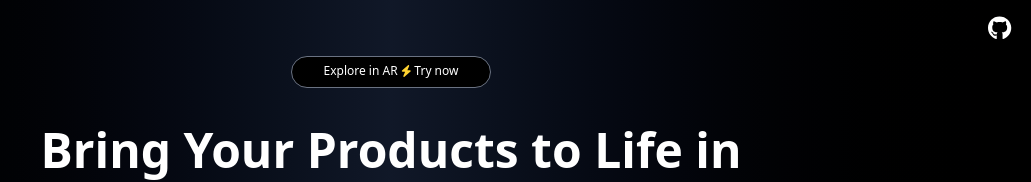
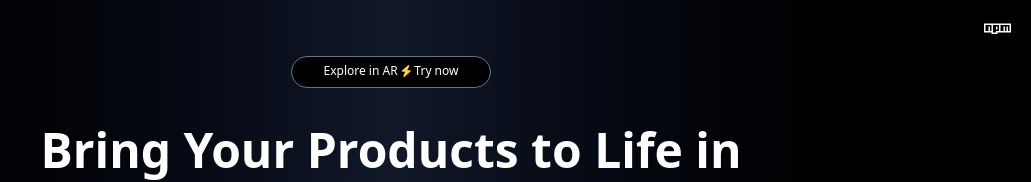
Before and after one commit to rajand2510/npm-roomcraft, a React (Vite) app: page / in a window 1280 px wide. Shown: the top 182 px of the page, without its empty margins (249-1280 px from the left). Built offline with nearby package versions, Linux system fonts and the light colour scheme.

Commit message:
icon change

```diff
--- a/src/pages/Home.jsx
+++ b/src/pages/Home.jsx
@@ -1,6 +1,7 @@
 import { FontAwesomeIcon } from '@fortawesome/react-fontawesome';
 import { useState } from "react";
-import {  faGithub } from '@fortawesome/free-brands-svg-icons';
+import { faNpm } from '@fortawesome/free-brands-svg-icons';
+
 import { faBolt, faArrowRight as faArrowRightSolid } from '@fortawesome/free-solid-svg-icons';
 import { Arcard } from "room-craft"; // Assuming this is the AR product card package
 import { Clipboard, ClipboardCheck } from "lucide-react";
@@ -17,8 +18,8 @@ const Home = () => {
         <div className="bg-gradient-to-r from-black via-gray-900 to-black text-white min-h-screen flex  items-start justify-center"> {/* Change items-center to items-start */}
             {/* <Navbar  /> */}
                       <div className="flex  absolute  w-full mr-10 mt-4 justify-end space-x-4 mb-4">
-    <a href="#" className="text-white">
-    <FontAwesomeIcon className="text-2xl" icon={faGithub} />
+    <a href="https://www.npmjs.com/package/room-craft" className="text-white">
+    <FontAwesomeIcon className="text-2xl" icon={faNpm} />
 
     </a>
 </div>
```
